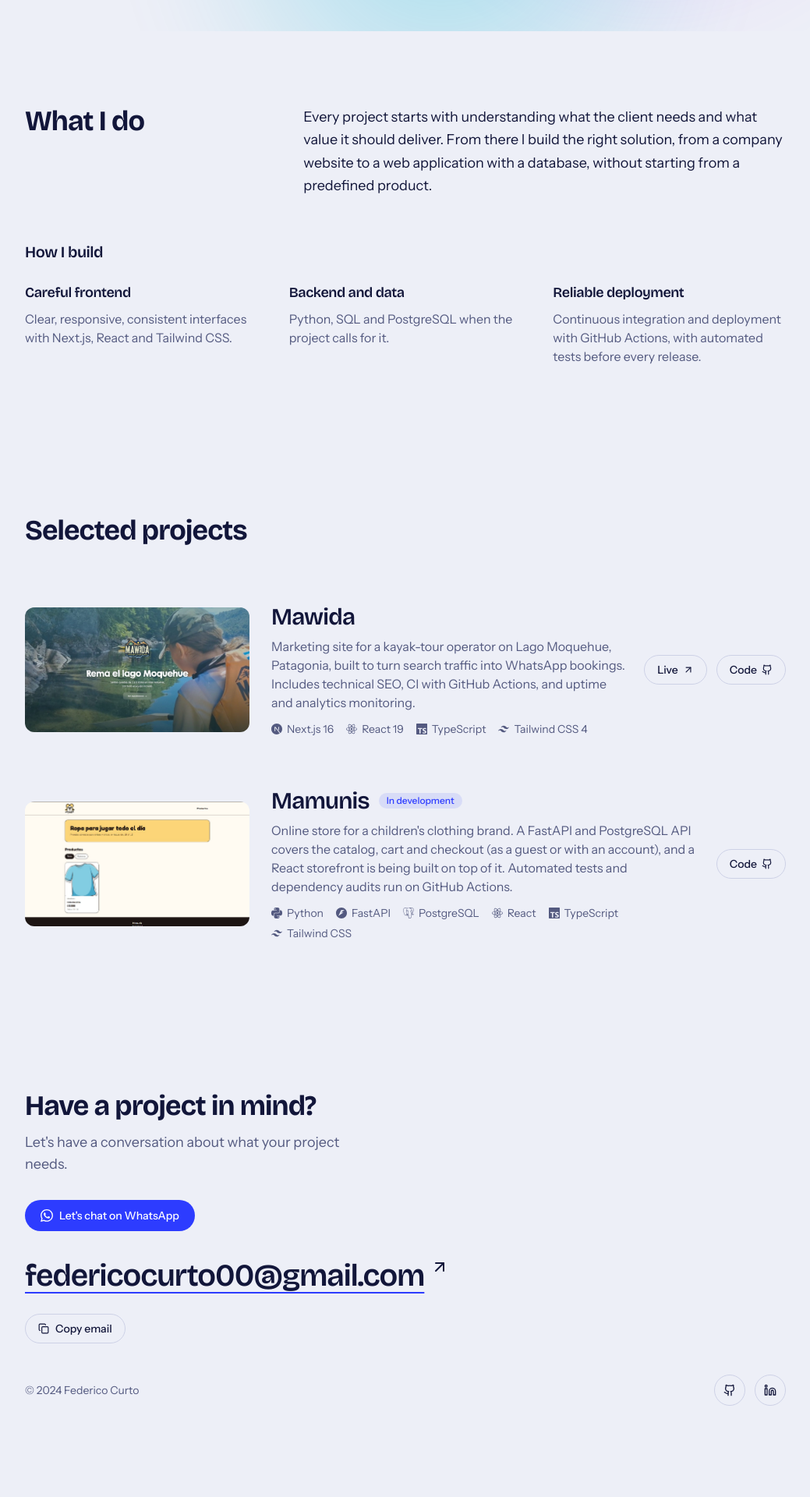
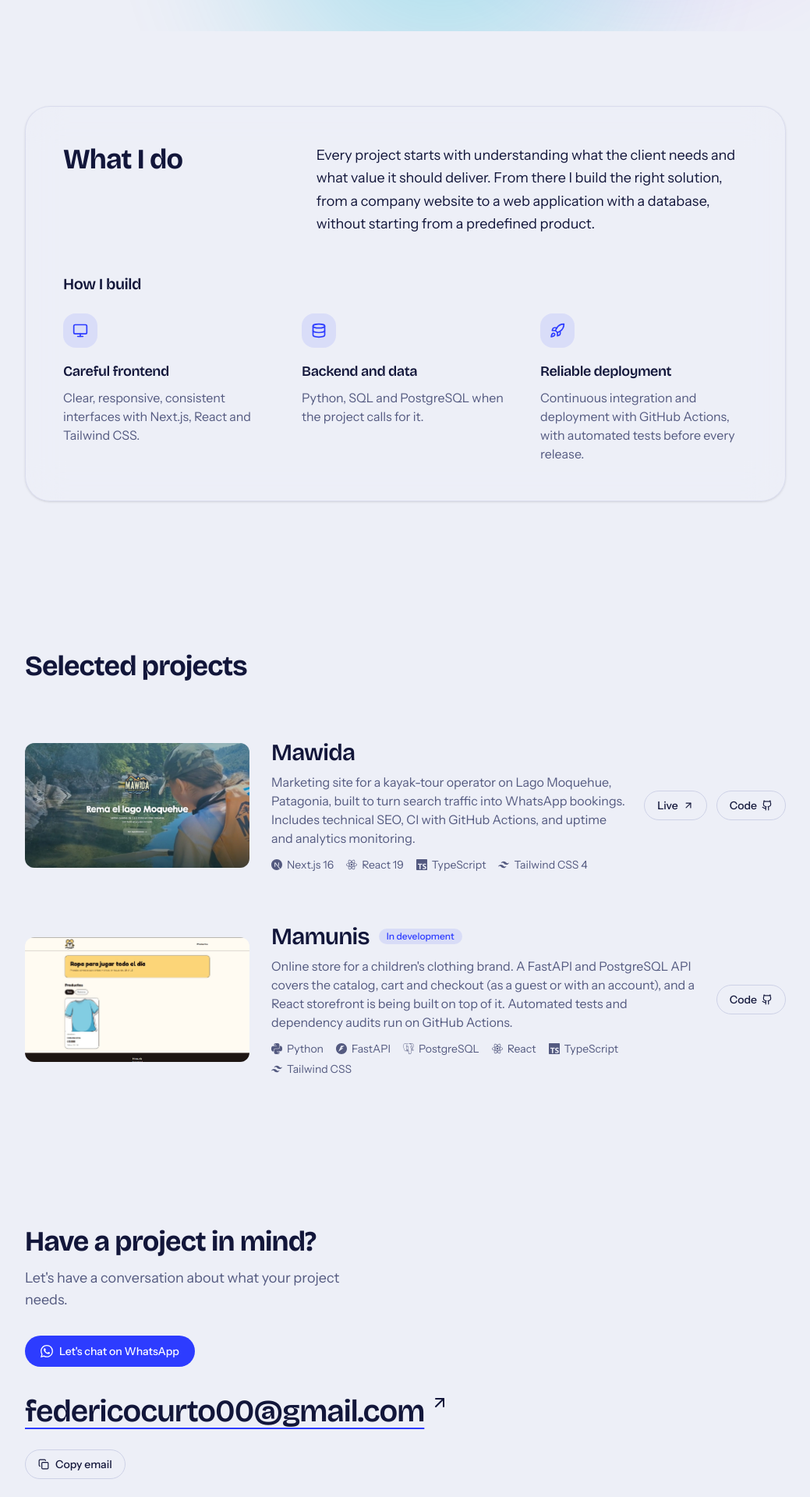
Before and after one commit to FedeHuapi/portfolio, a Next.js app: page / in a window 1280 px wide. Shown: the part 760-2680 px from the top of the page at 78% size, without its empty margins (120-1159 px from the left). Before the commit the page ends 2603 px from the top, so only its background shows below. Built offline with nearby package versions, Linux system fonts and the light colour scheme; no server answers; grey boxes are pictures that could not be loaded.

Commit message:
Cambios foooter y tarjetas

```diff
--- a/src/app/layout.tsx
+++ b/src/app/layout.tsx
@@ -3,6 +3,7 @@ import { Bricolage_Grotesque, Instrument_Sans } from "next/font/google";
 import "./globals.css";
 import { ThemeProvider } from "@/components/theme-provider";
 import { LanguageProvider } from "@/components/language-provider";
+import { SITE_URL } from "@/lib/site";
 
 const instrumentSans = Instrument_Sans({
   variable: "--font-body",
@@ -16,6 +17,7 @@ const bricolage = Bricolage_Grotesque({
 });
 
 export const metadata: Metadata = {
+  metadataBase: new URL(SITE_URL),
   title: "Federico Curto — Web Developer",
   description:
     "Federico Curto — web developer focused on frontend and DevOps. Custom web applications and websites, from design to deployment, with Next.js, React and Tailwind CSS.",
--- /dev/null
+++ b/src/app/robots.ts
@@ -0,0 +1,9 @@
+import type { MetadataRoute } from "next";
+import { SITE_URL } from "@/lib/site";
+
+export default function robots(): MetadataRoute.Robots {
+  return {
+    rules: { userAgent: "*", allow: "/" },
+    sitemap: `${SITE_URL}/sitemap.xml`,
+  };
+}
--- /dev/null
+++ b/src/app/sitemap.ts
@@ -0,0 +1,7 @@
+import type { MetadataRoute } from "next";
+import { SITE_URL } from "@/lib/site";
+
+// A single page for now: if more routes are added, list them here.
+export default function sitemap(): MetadataRoute.Sitemap {
+  return [{ url: SITE_URL, lastModified: new Date(), changeFrequency: "monthly", priority: 1 }];
+}
--- a/src/components/about.tsx
+++ b/src/components/about.tsx
@@ -1,37 +1,49 @@
 "use client";
 
+import { Database, Monitor, Rocket } from "lucide-react";
 import { useLanguage } from "@/components/language-provider";
 import { Reveal } from "@/components/reveal";
+
+// One icon per item in about.items, in the same order: frontend, backend and data, deployment.
+const itemIcons = [Monitor, Database, Rocket];
 
 export function About() {
   const { t } = useLanguage();
 
   return (
     <section className="mx-auto max-w-5xl px-6 py-20 sm:py-24">
-      <Reveal className="grid gap-8 md:grid-cols-[1fr_2fr] md:gap-12">
+      <Reveal className="rounded-[2rem] border border-border/60 bg-background/55 p-7 shadow-sm backdrop-blur-xl sm:p-12">
+        <div className="grid gap-8 md:grid-cols-[1fr_2fr] md:gap-12">
           <h2 className="font-display text-3xl font-bold tracking-tight sm:text-4xl">
             {t.about.heading}
           </h2>
           <p className="max-w-2xl text-base leading-relaxed sm:text-lg sm:leading-relaxed">
             {t.about.body}
           </p>
-      </Reveal>
+        </div>
 
-      <div className="mt-14">
-        <Reveal>
+        <div className="mt-12">
           <h3 className="font-display text-xl font-semibold tracking-tight">{t.about.howHeading}</h3>
-        </Reveal>
           <ul className="mt-6 grid gap-8 sm:grid-cols-3 sm:gap-10">
-          {t.about.items.map((item, index) => (
+            {t.about.items.map((item, index) => {
+              const Icon = itemIcons[index];
+              return (
                 <li key={item.title}>
                   <Reveal delay={index * 100}>
+                    {Icon && (
+                      <span className="mb-4 flex h-11 w-11 items-center justify-center rounded-2xl bg-accent/10 text-accent">
+                        <Icon size={20} />
+                      </span>
+                    )}
                     <p className="font-display text-lg font-semibold tracking-tight">{item.title}</p>
                     <p className="mt-2 text-sm text-muted sm:text-base">{item.text}</p>
                   </Reveal>
                 </li>
-          ))}
+              );
+            })}
           </ul>
         </div>
+      </Reveal>
     </section>
   );
 }
--- a/src/components/language-switcher.tsx
+++ b/src/components/language-switcher.tsx
@@ -90,7 +90,7 @@ export function LanguageSwitcher() {
             lang={l}
             tabIndex={-1}
             onClick={() => choose(l)}
-            className="flex min-h-9 items-center justify-between gap-3 rounded-lg px-3 py-1.5 text-left text-sm text-muted transition-colors hover:bg-surface aria-checked:font-semibold aria-checked:text-foreground"
+            className="flex min-h-11 items-center justify-between gap-3 rounded-lg px-3 py-1.5 text-left text-sm text-muted transition-colors hover:bg-surface aria-checked:font-semibold aria-checked:text-foreground"
           >
             {localeNames[l]}
           </button>
--- a/src/components/outro.tsx
+++ b/src/components/outro.tsx
@@ -1,14 +1,11 @@
 "use client";
 
-import { ArrowUpRight, Check, Copy, Github, Linkedin } from "lucide-react";
+import { ArrowUpRight, Check, Copy } from "lucide-react";
 import { useEffect, useRef, useState } from "react";
 import { SiWhatsapp } from "react-icons/si";
 import { useLanguage } from "@/components/language-provider";
 import { Reveal } from "@/components/reveal";
 import { CONTACT, whatsappLink } from "@/lib/contact";
-
-const iconLink =
-  "flex h-10 w-10 items-center justify-center rounded-full border border-border transition-colors hover:border-accent hover:text-accent";
 
 export function Outro() {
   const { t } = useLanguage();
@@ -55,7 +52,7 @@ export function Outro() {
           <a
             href={CONTACT.email}
             aria-label={`${t.outro.cta}: ${address}`}
-            className="group mt-8 flex items-start gap-2 font-display text-[clamp(1.15rem,3.8vw,2.5rem)] font-semibold leading-tight tracking-tight transition-colors hover:text-accent"
+            className="group -my-2 mt-6 flex items-start gap-2 py-2 font-display text-[clamp(1.15rem,3.8vw,2.5rem)] font-semibold leading-tight tracking-tight transition-colors hover:text-accent"
           >
             <span className="break-all underline decoration-2 underline-offset-8 decoration-accent">
               {address}
@@ -77,17 +74,7 @@ export function Outro() {
         </Reveal>
 
         <Reveal delay={240} className="mt-10">
-          <div className="flex flex-wrap items-center justify-between gap-4">
-            <p className="text-sm text-muted">© {year} Federico Curto</p>
-            <div className="flex gap-3">
-              <a href={CONTACT.github} target="_blank" rel="noopener noreferrer" aria-label="GitHub" className={iconLink}>
-                <Github size={16} />
-              </a>
-              <a href={CONTACT.linkedin} target="_blank" rel="noopener noreferrer" aria-label="LinkedIn" className={iconLink}>
-                <Linkedin size={16} />
-              </a>
-            </div>
-          </div>
+          <p className="text-sm text-muted">© {year} Federico Curto</p>
         </Reveal>
       </div>
     </section>
--- /dev/null
+++ b/src/lib/site.ts
@@ -0,0 +1,16 @@
+/**
+ * Public address of the site, used for robots.txt, the sitemap and social previews.
+ *
+ * Once there is a custom domain, set NEXT_PUBLIC_SITE_URL (e.g. https://example.com)
+ * in the hosting dashboard. Until then, Vercel's own production address is used,
+ * and localhost when running locally.
+ */
+function resolveSiteUrl() {
+  if (process.env.NEXT_PUBLIC_SITE_URL) return process.env.NEXT_PUBLIC_SITE_URL;
+  if (process.env.VERCEL_PROJECT_PRODUCTION_URL) {
+    return `https://${process.env.VERCEL_PROJECT_PRODUCTION_URL}`;
+  }
+  return "http://localhost:3000";
+}
+
+export const SITE_URL = resolveSiteUrl().replace(/\/$/, "");
```
Lines whose indentation alone changed are shown as unchanged.
